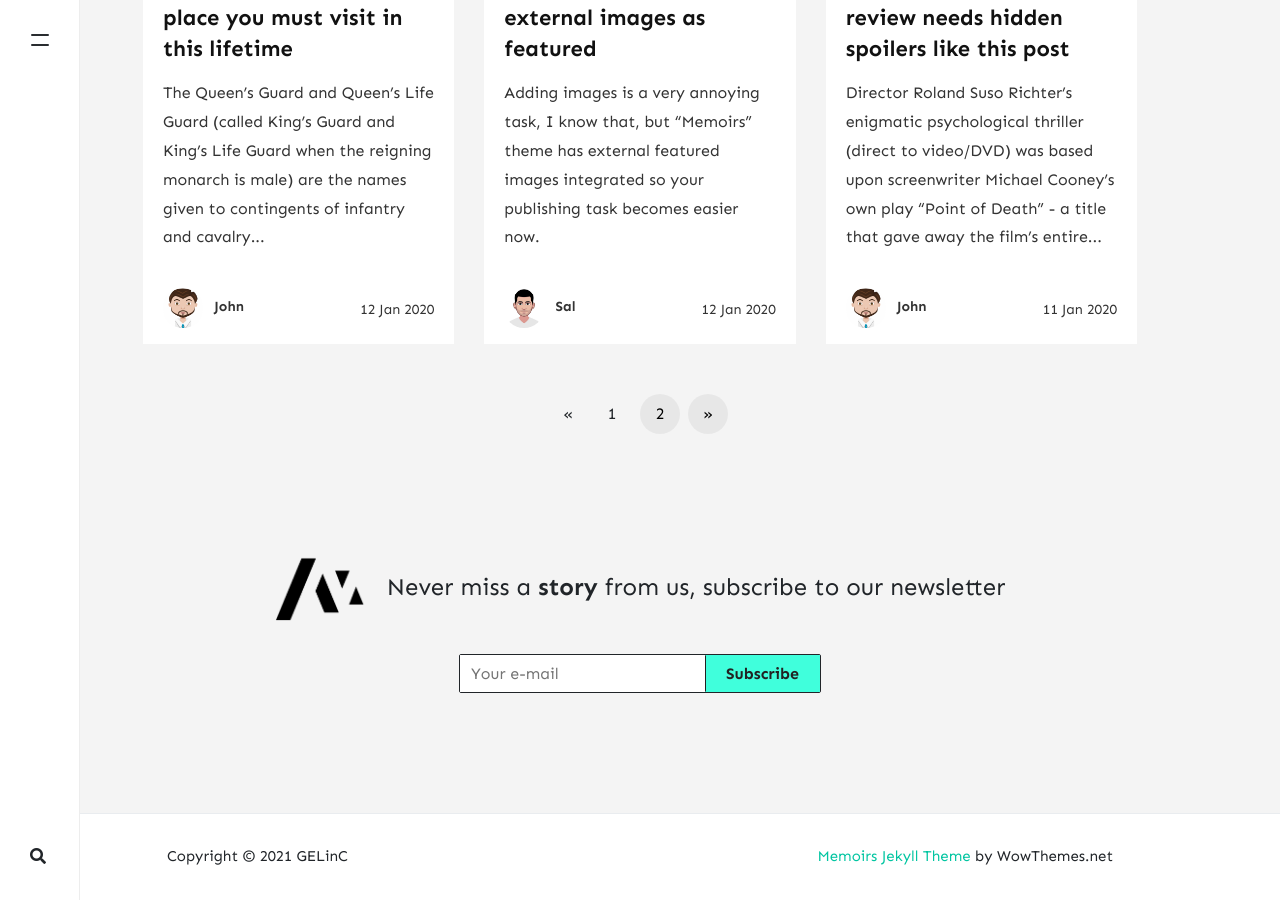
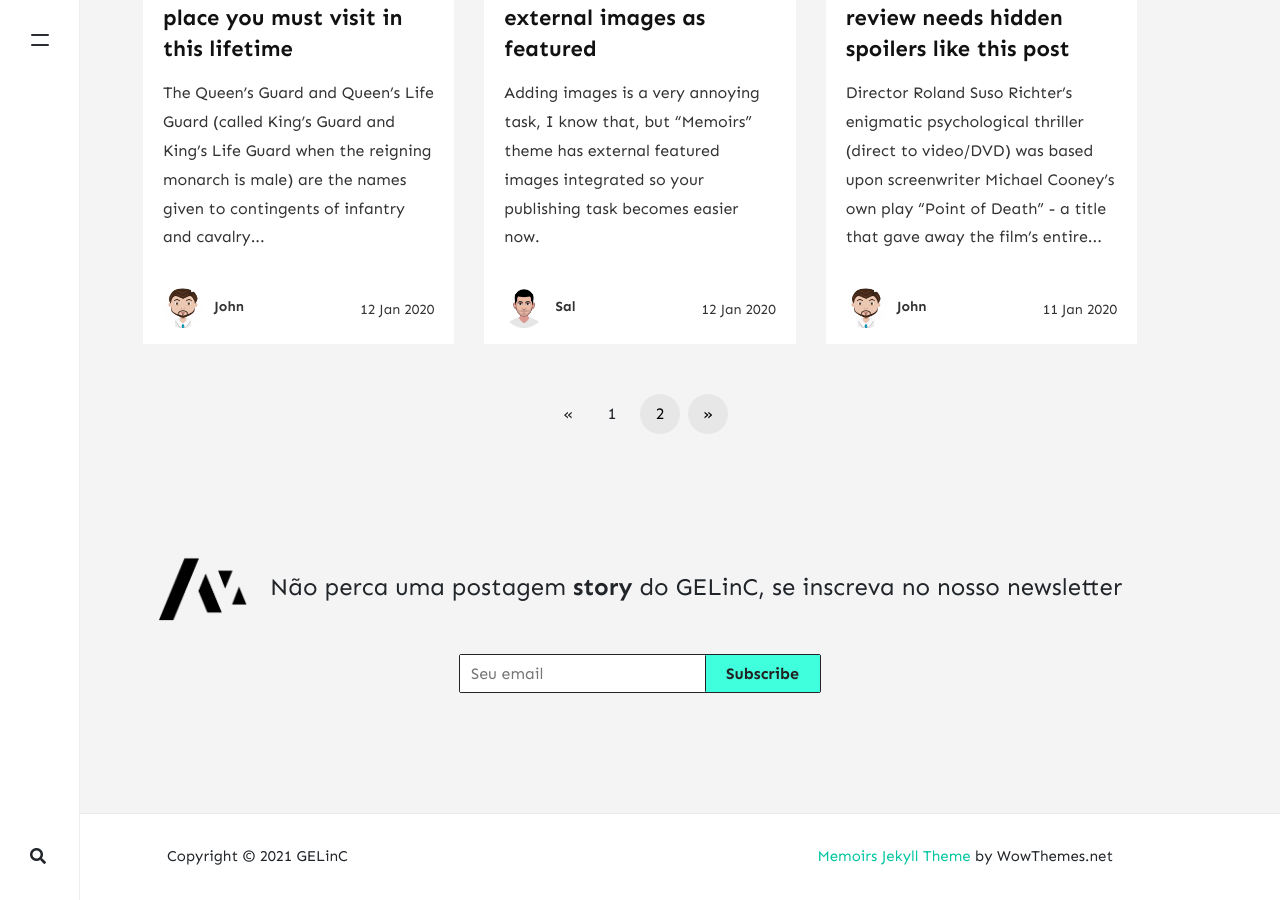
Before and after one commit to studdent-pehescamander/gelinc.github.io, a Jekyll site: the page built from index.html, in a window 1280 px wide and 900 px high, scrolled down 1463 px. Built offline with Jekyll 4.4.1, drawn with Linux system fonts in a browser that asks for light colours; nearby versions of some CDN libraries; the list of posts is cut into pages by our own code; comment, search, counter and statistics services are not loaded.

Commit message:
Update default.html

```diff
--- a/_layouts/default.html
+++ b/_layouts/default.html
@@ -100,10 +100,10 @@
     <!-- Newsletter
     ================================================== -->
     <div class="newsletter text-center">
-        <span class="h4"><img src="{{ site.baseurl }}/{{ site.logo }}" class="newsletter-logo" alt="{{site.title}}"> &nbsp; Never miss a <b>story</b> from us, subscribe to our newsletter</span>
+        <span class="h4"><img src="{{ site.baseurl }}/{{ site.logo }}" class="newsletter-logo" alt="{{site.title}}"> &nbsp; Não perca uma postagem <b>story</b> do GELinC, se inscreva no nosso newsletter</span>
         <form action="{{site.mailchimp-list}}" method="post" name="mc-embedded-subscribe-form" class="wj-contact-form validate" target="_blank" novalidate>
             <div class="mc-field-group d-inline-flex">
-            <input type="email" placeholder="Your e-mail" name="EMAIL" class="required email" id="mce-EMAIL" autocomplete="on" required>
+            <input type="email" placeholder="Seu email" name="EMAIL" class="required email" id="mce-EMAIL" autocomplete="on" required>
             <input type="submit" value="Subscribe" name="subscribe" class="heart">
             </div>
         </form>
```
